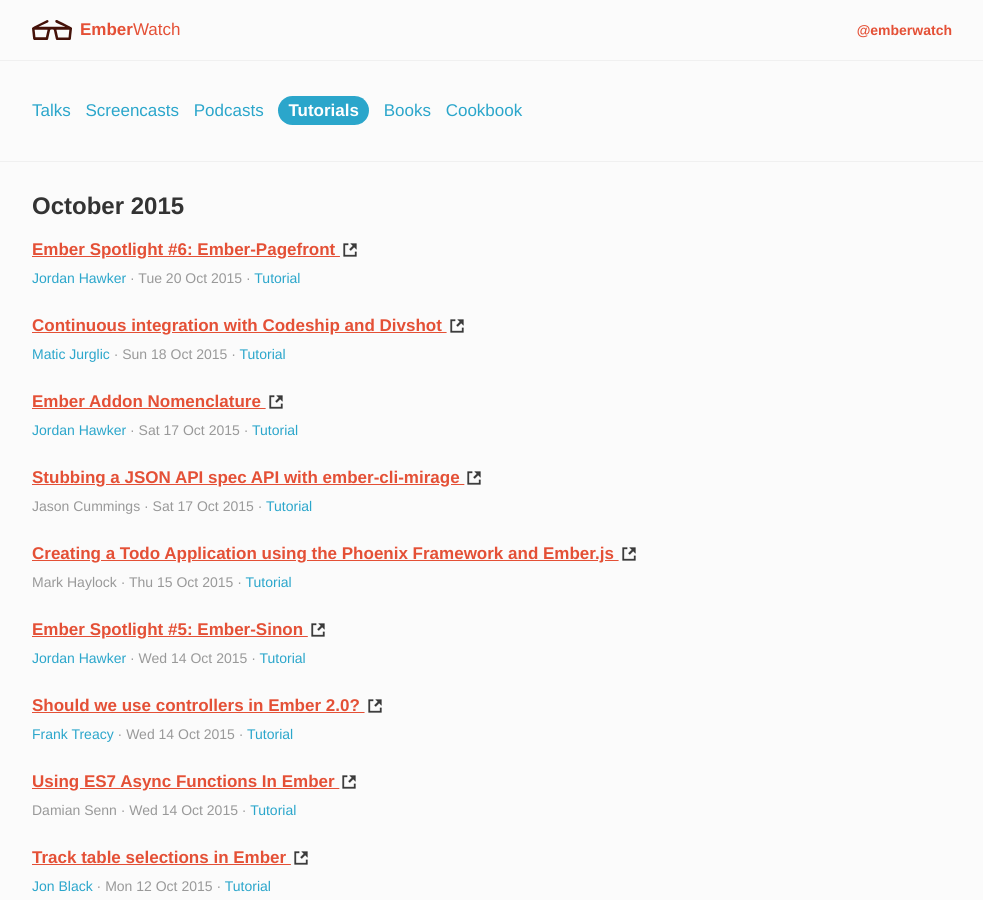
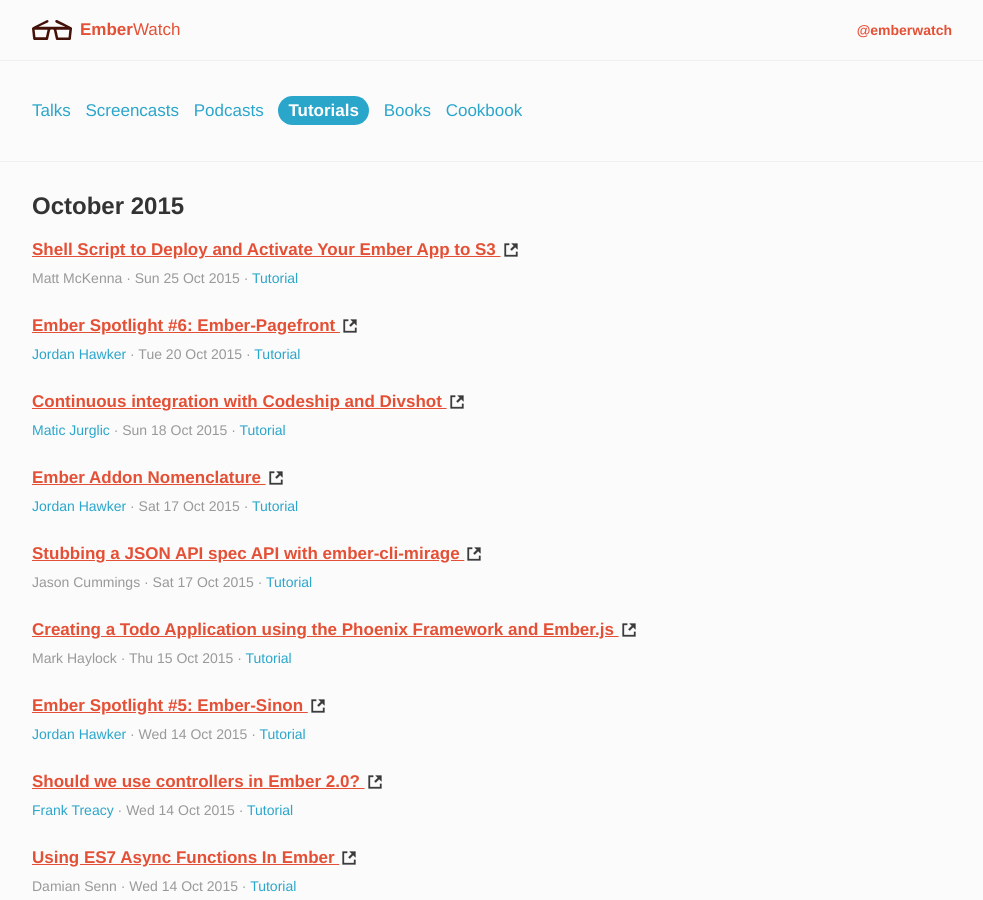
Before and after one commit to emberwatch/emberwatch, a Jekyll site: the page built from tutorials.html, in a window 1280 px wide and 900 px high. Shown: the whole window, without its empty margins (148-1131 px from the left). Built offline with Jekyll 4.4.1, drawn with Linux system fonts in a browser that asks for light colours; Markdown is read by kramdown in place of the engine named in the settings; comment, search, counter and statistics services are not loaded.

Commit message:
[tutorial] Shell Script to Deploy and Activate Ember App to S3

```diff
--- a/_data/people.yml
+++ b/_data/people.yml
@@ -1241,3 +1241,6 @@
   github: matixmatix
   site: http://codeandtechno.com
   id: 299
+- name: Matt McKenna
+  id: 300
+  github: mtmckenna
--- a/_data/tutorials.yml
+++ b/_data/tutorials.yml
@@ -1,4 +1,12 @@
 ---
+- title: 'Shell Script to Deploy and Activate Your Ember App to S3'
+  author_ids:
+  - 300
+  date: '2015-10-25'
+  date_created: '2015-10-25'
+  date_updated: '2015-10-25'
+  urls:
+  - http://www.mtmckenna.com/posts/2015/10/25/shell-script-to-deploy-and-activate-your-ember-app/
 - title: 'Ember Spotlight #6: Ember-Pagefront'
   author_ids:
   - 253
```
